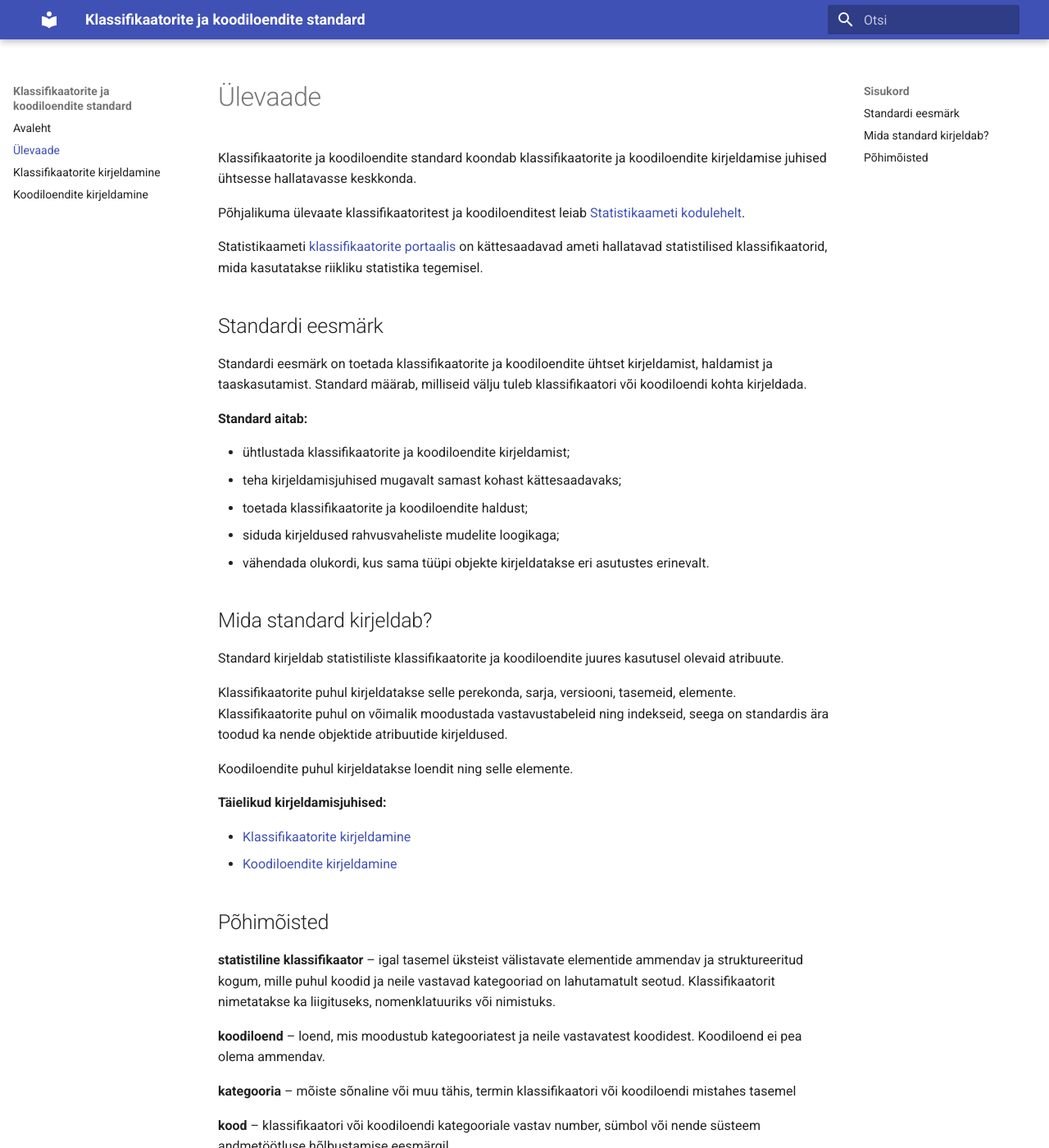
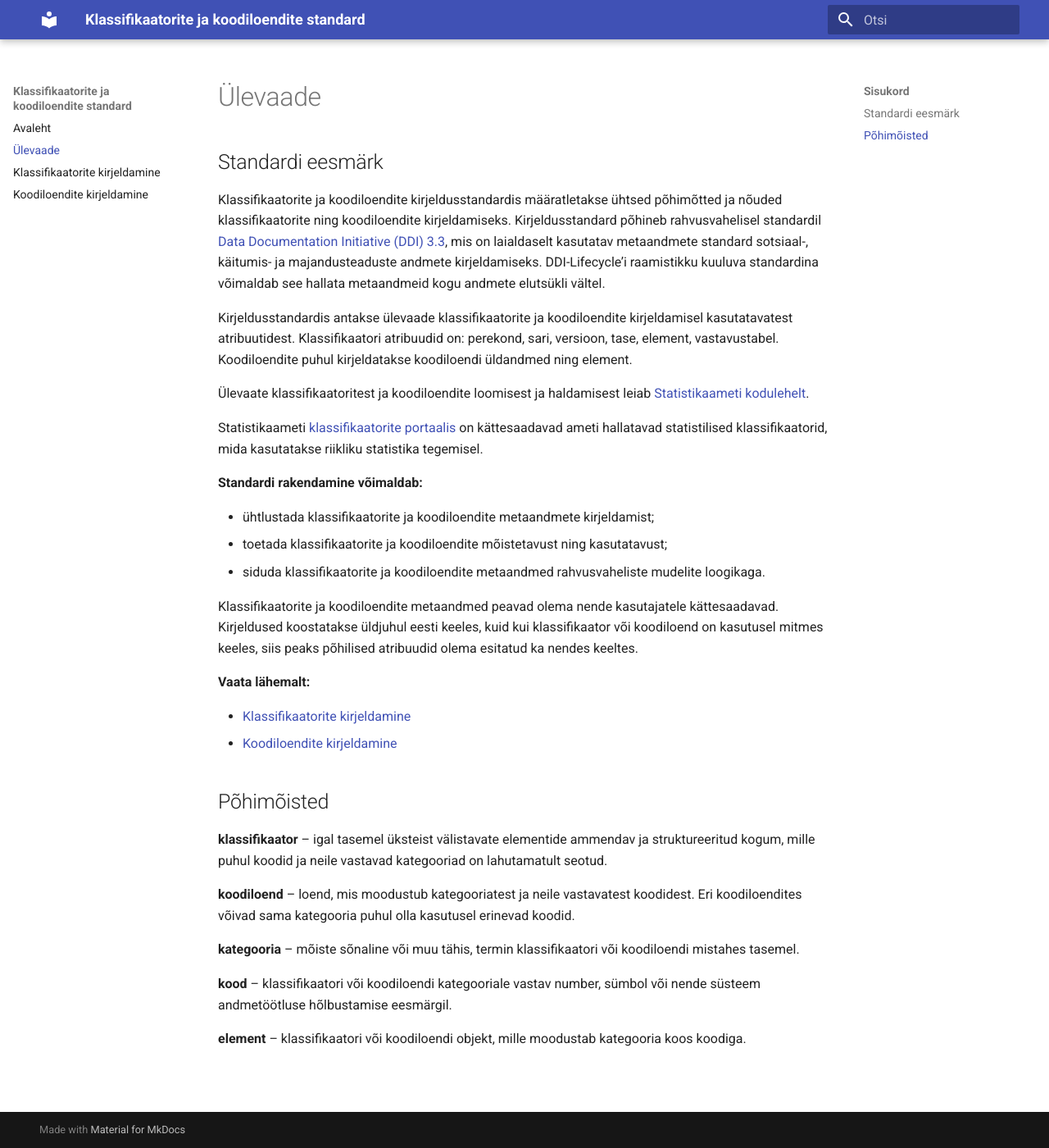
Before and after one commit to e-gov/Klassifikaatorite-ja-Koodiloendite-Standard, an MkDocs documentation site: the page built from docs/01-ylevaade.md, in a window 1280 px wide and 1400 px high. Shown: the whole window at 82% size. Built offline with MkDocs 1.6.1 and Material for MkDocs 9.7.7, drawn with Linux system fonts in a browser that asks for light colours; some of the changed text lies outside the part shown.

Commit message:
esileht toim

```diff
--- a/docs/01-ylevaade.md
+++ b/docs/01-ylevaade.md
@@ -1,44 +1,34 @@
-# Ülevaade
+## Standardi eesmärk
 
-Klassifikaatorite ja koodiloendite standard koondab klassifikaatorite ja koodiloendite kirjeldamise juhised ühtsesse hallatavasse keskkonda.
+Klassifikaatorite ja koodiloendite kirjeldusstandardis määratletakse ühtsed põhimõtted ja nõuded klassifikaatorite ning koodiloendite kirjeldamiseks. Kirjeldusstandard põhineb rahvusvahelisel standardil [Data Documentation Initiative (DDI) 3.3](https://docs.ddialliance.org/DDI-Lifecycle/3.3/model/), mis on laialdaselt kasutatav metaandmete standard sotsiaal-, käitumis- ja majandusteaduste andmete kirjeldamiseks. DDI-Lifecycle’i raamistikku kuuluva standardina võimaldab see hallata metaandmeid kogu andmete elutsükli vältel.
 
-Põhjalikuma ülevaate klassifikaatoritest ja koodiloenditest leiab [Statistikaameti kodulehelt](https://stat.ee/et/statistikaamet/andmehaldus/klassifikaatorid-ja-koodiloendid).
+Kirjeldusstandardis antakse ülevaade klassifikaatorite ja koodiloendite kirjeldamisel kasutatavatest atribuutidest. Klassifikaatori atribuudid on: perekond, sari, versioon, tase, element, vastavustabel. Koodiloendite puhul kirjeldatakse koodiloendi üldandmed ning element.
+
+Ülevaate klassifikaatoritest ja koodiloendite loomisest ja haldamisest leiab [Statistikaameti kodulehelt](https://stat.ee/et/statistikaamet/andmehaldus/klassifikaatorid-ja-koodiloendid).
 
 Statistikaameti [klassifikaatorite portaalis](https://klassifikaatorid.stat.ee/) on kättesaadavad ameti hallatavad statistilised klassifikaatorid, mida kasutatakse riikliku statistika tegemisel.
 
-## Standardi eesmärk
+**Standardi rakendamine võimaldab:**
 
-Standardi eesmärk on toetada klassifikaatorite ja koodiloendite ühtset kirjeldamist, haldamist ja taaskasutamist. Standard määrab, milliseid välju tuleb klassifikaatori või koodiloendi kohta kirjeldada.
+- ühtlustada klassifikaatorite ja koodiloendite metaandmete kirjeldamist;
+- toetada klassifikaatorite ja koodiloendite mõistetavust ning kasutatavust;
+- siduda klassifikaatorite ja koodiloendite metaandmed rahvusvaheliste mudelite loogikaga.
 
-**Standard aitab:**
+Klassifikaatorite ja koodiloendite metaandmed peavad olema nende kasutajatele kättesaadavad. Kirjeldused koostatakse üldjuhul eesti keeles, kuid kui klassifikaator või koodiloend on kasutusel mitmes keeles, siis peaks põhilised atribuudid olema esitatud ka nendes keeltes.
 
-- ühtlustada klassifikaatorite ja koodiloendite kirjeldamist;
-- teha kirjeldamisjuhised mugavalt samast kohast kättesaadavaks;
-- toetada klassifikaatorite ja koodiloendite haldust;
-- siduda kirjeldused rahvusvaheliste mudelite loogikaga;
-- vähendada olukordi, kus sama tüüpi objekte kirjeldatakse eri asutustes erinevalt.
-
-## Mida standard kirjeldab?
-
-Standard kirjeldab statistiliste klassifikaatorite ja koodiloendite juures kasutusel olevaid atribuute.
-
-Klassifikaatorite puhul kirjeldatakse selle perekonda, sarja, versiooni, tasemeid, elemente. Klassifikaatorite puhul on võimalik moodustada vastavustabeleid ning indekseid, seega on standardis ära toodud ka nende objektide atribuutide kirjeldused.
-
-Koodiloendite puhul kirjeldatakse loendit ning selle elemente.
-
-**Täielikud kirjeldamisjuhised:**
+**Vaata lähemalt:**
 
 - [Klassifikaatorite kirjeldamine](klassifikaator/atribuudid.md)
 - [Koodiloendite kirjeldamine](koodiloend/atribuudid.md)
 
 ## Põhimõisted
 
-**statistiline klassifikaator** – igal tasemel üksteist välistavate elementide ammendav ja struktureeritud kogum, mille puhul koodid ja neile vastavad kategooriad on lahutamatult seotud. Klassifikaatorit nimetatakse ka liigituseks, nomenklatuuriks või nimistuks.
+**klassifikaator** – igal tasemel üksteist välistavate elementide ammendav ja struktureeritud kogum, mille puhul koodid ja neile vastavad kategooriad on lahutamatult seotud.
 
-**koodiloend** – loend, mis moodustub kategooriatest ja neile vastavatest koodidest. Koodiloend ei pea olema ammendav.
+**koodiloend** – loend, mis moodustub kategooriatest ja neile vastavatest koodidest. Eri koodiloendites võivad sama kategooria puhul olla kasutusel erinevad koodid.
 
-**kategooria** – mõiste sõnaline või muu tähis, termin klassifikaatori või koodiloendi mistahes tasemel
+**kategooria** – mõiste sõnaline või muu tähis, termin klassifikaatori või koodiloendi mistahes tasemel.
 
-**kood** – klassifikaatori või koodiloendi kategooriale vastav number, sümbol või nende süsteem andmetöötluse hõlbustamise eesmärgil
+**kood** – klassifikaatori või koodiloendi kategooriale vastav number, sümbol või nende süsteem andmetöötluse hõlbustamise eesmärgil.
 
-**element** – klassifikaatori või koodiloendi objekt, mille moodustab kategooria koos koodiga
+**element** – klassifikaatori või koodiloendi objekt, mille moodustab kategooria koos koodiga.
```
